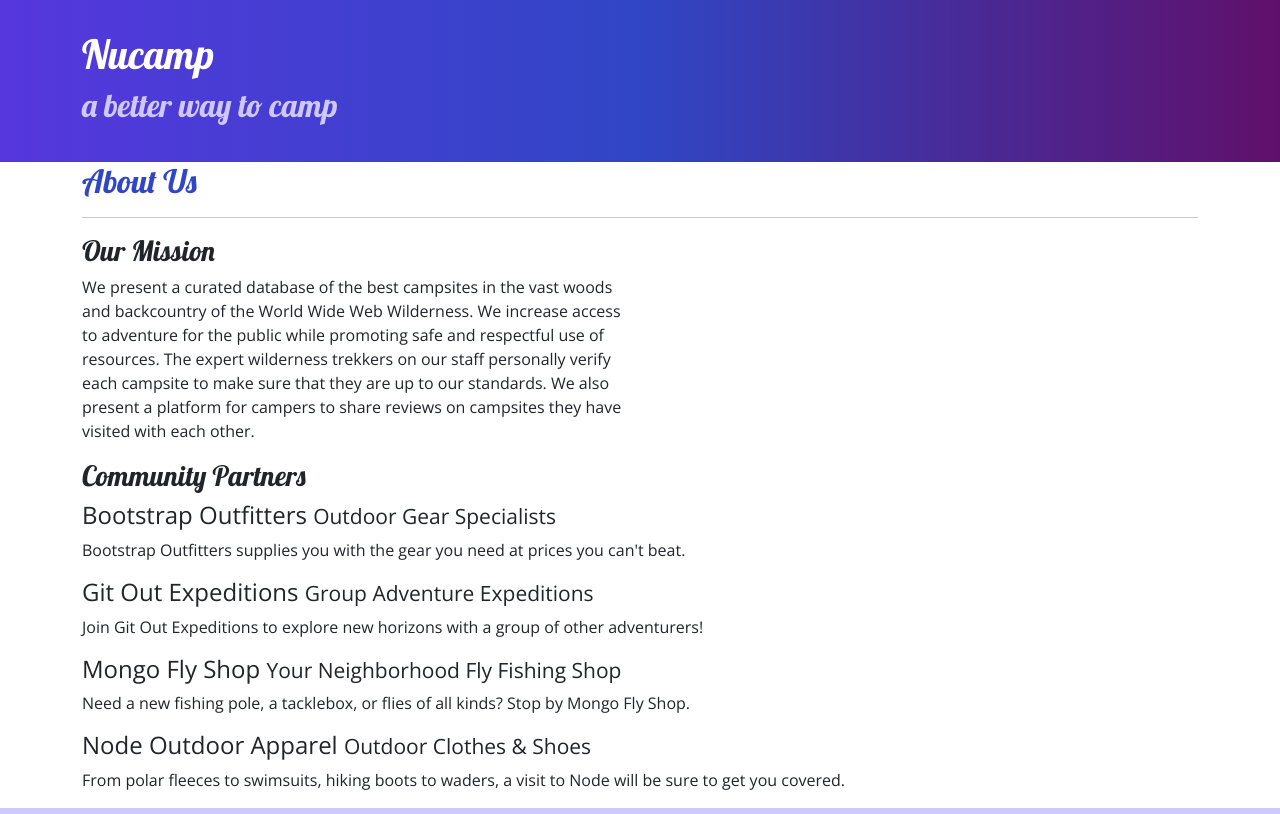
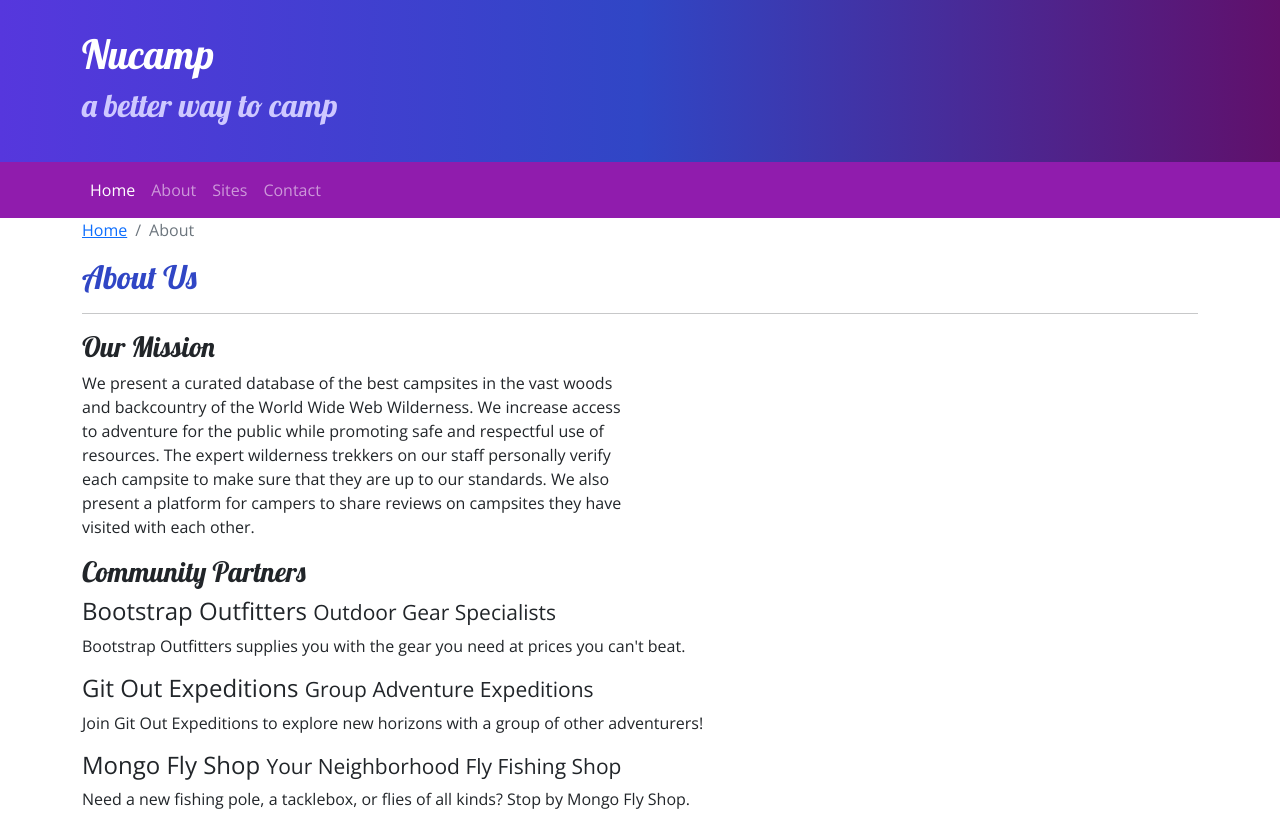
Before and after one commit to TerraDray/nucampsite, a plain HTML site: page aboutus.html in a window 1280 px wide. Shown: the top 814 px of the page. Drawn offline with nearby package versions, Linux system fonts and the light colour scheme.

Commit message:
Navbar and Breadcrumbs

```diff
--- a/aboutus.html
+++ b/aboutus.html
@@ -26,10 +26,31 @@
         </div>
     </header>
 
+     <!-- navbar -->
+     <nav class="navbar navbar-expand-sm navbar-dark sticky-top">
+        <div class="container">
+            <button class="navbar-toggler ms-auto" type="button" data-bs-toggle="collapse" data-bs-target="#nucampNavbar">
+                <span class="navbar-toggler-icon"></span>
+            </button>
+            <div class="collapse navbar-collapse" id="nucampNavbar">
+                <ul class="navbar-nav">
+                    <li class="nav-item"><a class="nav-link active" href="index.html">Home</a></li>
+                    <li class="nav-item"><a class="nav-link" href="#">About</a></li>
+                    <li class="nav-item"><a class="nav-link" href="#">Sites</a></li>
+                    <li class="nav-item"><a class="nav-link" href="#">Contact</a></li>
+                </ul>
+            </div>
+        </div>
+    </nav>
+
     <main>
         <div class="container">
             <div class="row">
                 <div class="col">
+                    <ol class="breadcrumb">
+                        <li class="breadcrumb-item"><a href="index.html">Home</a></li>
+                        <li class="breadcrumb-item active">About</li>
+                    </ol>
                     <h2>About Us</h2>
                     <hr />
                         <section>
--- a/css/styles.css
+++ b/css/styles.css
@@ -30,3 +30,7 @@ footer {
     border-bottom: 1px ridge;
     min-height: 200px;
 }
+
+.navbar {
+    background-color: #901CAD;
+}
```
Also changed, not shown: index.html (+17 -0 lines).
